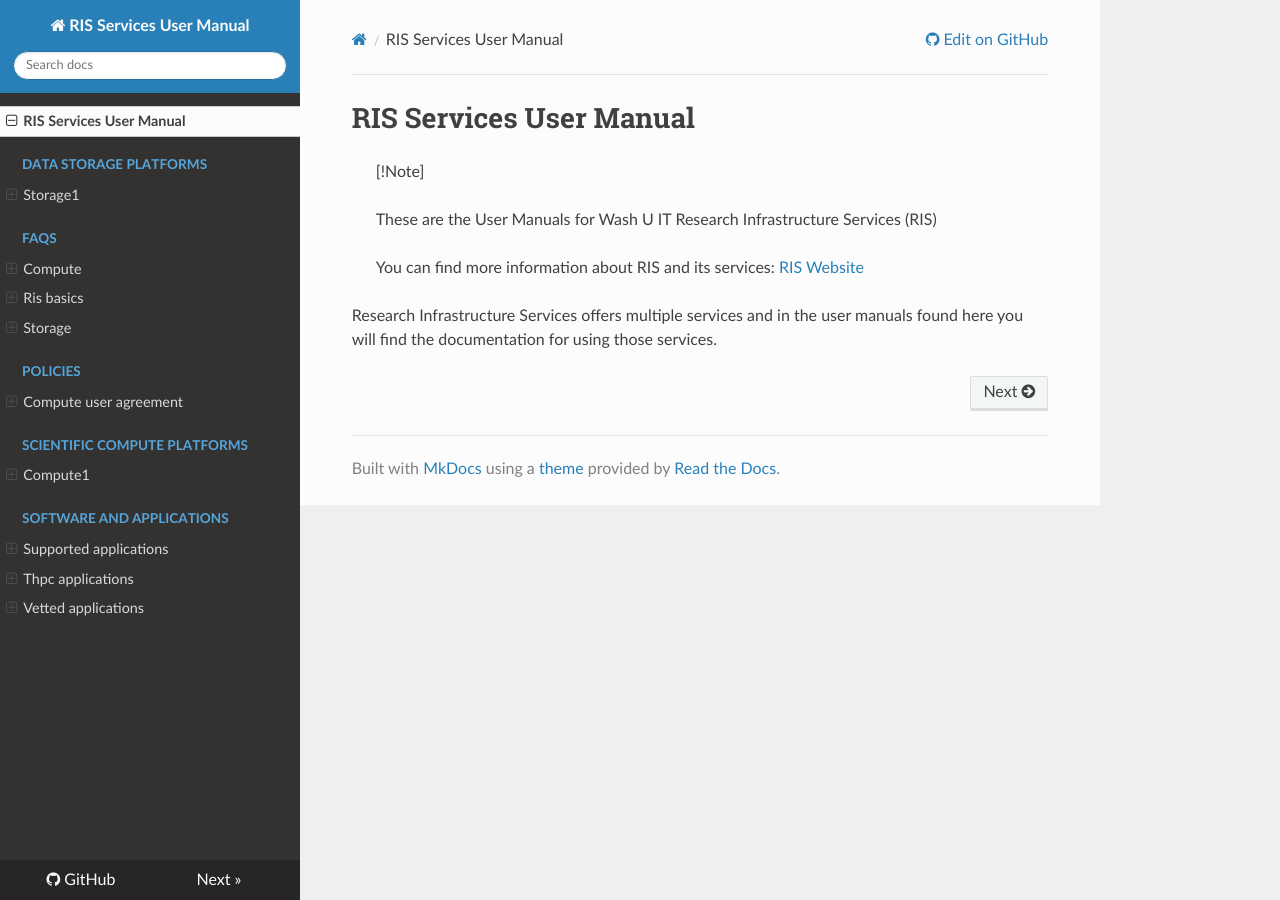
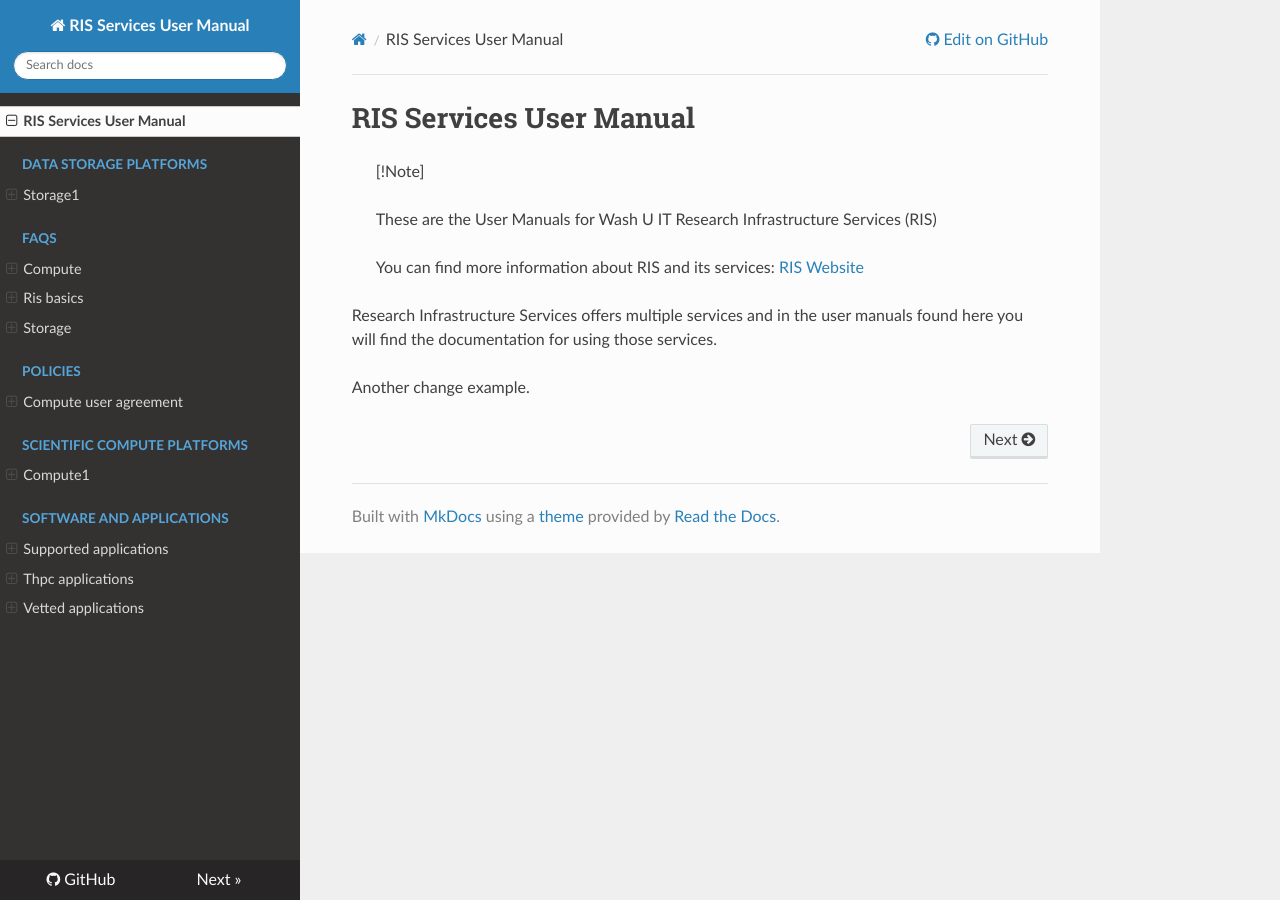
Before and after one commit to elynrfw/docs-test, an MkDocs documentation site: the page built from docs/index.md, in a window 1280 px wide. Built offline with MkDocs 1.6.1, drawn with Linux system fonts in a browser that asks for light colours; nearby versions of some CDN libraries.

Commit message:
Update index.md

```diff
--- a/docs/index.md
+++ b/docs/index.md
@@ -8,3 +8,5 @@
 
 Research Infrastructure Services offers multiple services and in the user manuals found here
 you will find the documentation for using those services.
+
+Another change example.
```
